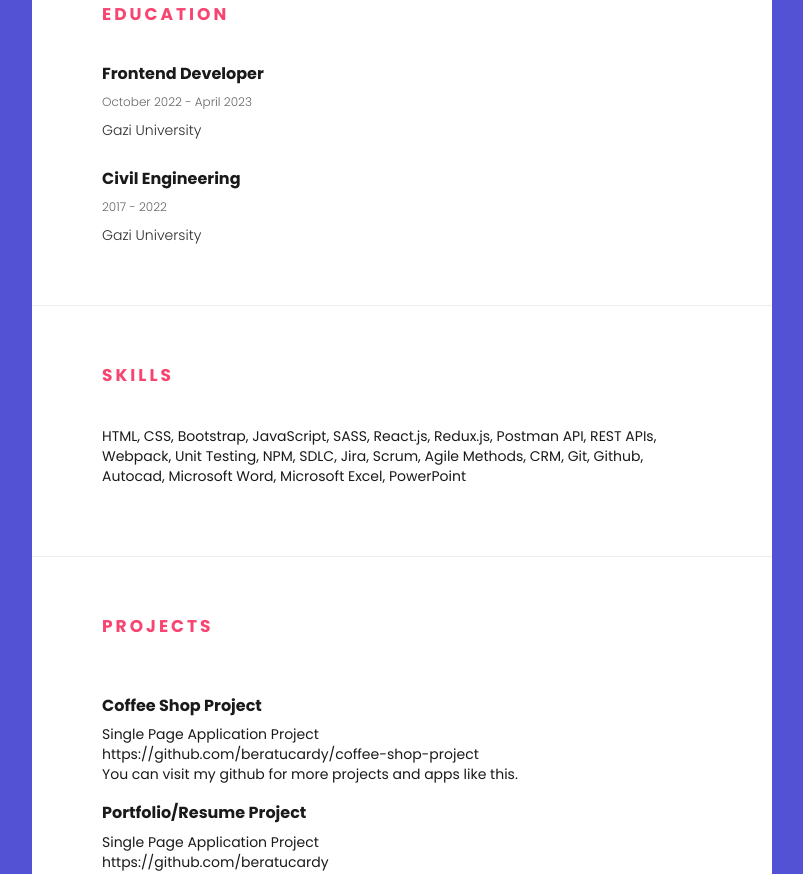
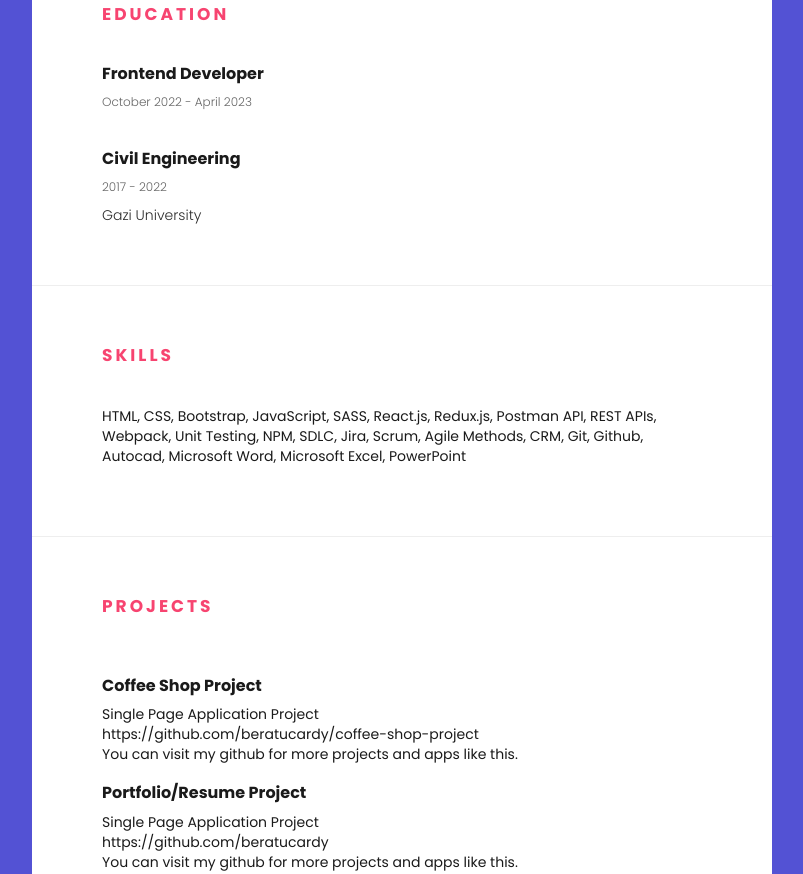
Before and after one commit to beratucardy/my-portfolio, a React (Create React App) app: page / in a window 1280 px wide. Shown: the part 1480-2354 px from the top of the page, without its empty margins (368-1171 px from the left). Built offline with nearby package versions, Linux system fonts and the light colour scheme.

Commit message:
portfolio-v16

```diff
--- a/src/components/main/educations/educations.json
+++ b/src/components/main/educations/educations.json
@@ -1,8 +1,7 @@
 [
   {
     "title": "Frontend Developer",
-    "year": "October 2022 - April 2023",
-    "desc": "Gazi University"
+    "year": "October 2022 - April 2023"
   },
   {
     "title": "Civil Engineering",
--- a/src/components/main/projects/projects.js
+++ b/src/components/main/projects/projects.js
@@ -13,6 +13,7 @@ const Projects = () => {
           {projects.map((project, index) => (
             <div className="col-md-12 col-sm-12 col-xs-12 item" key={index}>
               <Project
+                url={project.url}
                 name={project.tool}
                 desc={project.desc}
                 github={project.github}
```
